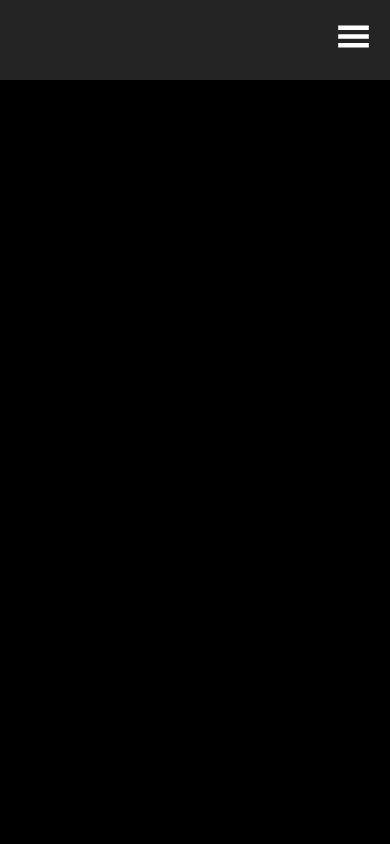
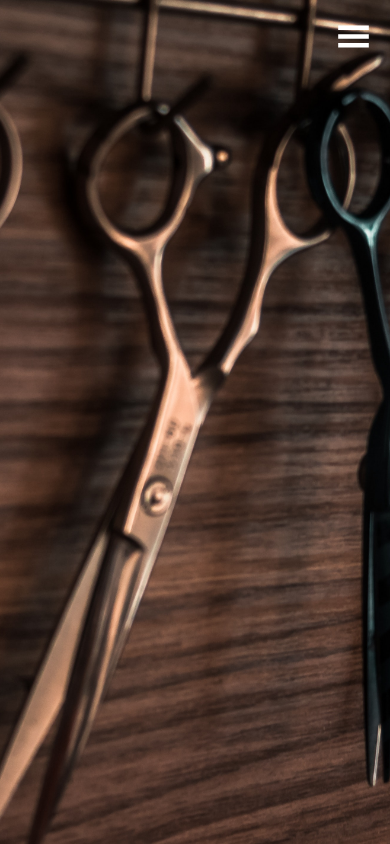
Before and after one commit to JonneBR/hello-barber, a React (Create React App) app: page / in a window 390 px wide. Built offline with nearby package versions, Linux system fonts and the light colour scheme.

Commit message:
background image

```diff
--- a/src/components/Navbar.css
+++ b/src/components/Navbar.css
@@ -1,9 +1,12 @@
 @import url('https://fonts.googleapis.com/css2?family=Advent+Pro&display=swap');
 body {
-  background: black;
+  height: 100vh;
+  background: url(../images/HeroBackground.jpg) center no-repeat;
+  background-size: cover;
+  /* background-color: black; */
 }
 .navbar {
-  background-color: #242424;
+  /* background-color: #242424; */
   height: 80px;
   display: flex;
   font-size: 1.2rem;
@@ -11,6 +14,8 @@ body {
   top: 0;
   z-index: 999;
 }
+/* background: url(../images/HeroBackground.jpg) no-repeat center center;
+  background-position: -960px; */
 .navbar-container {
   width: 100%;
   display: flex;
@@ -100,15 +105,16 @@ body {
 
 @media screen and (max-width: 960px) {
   .menu-container {
+    /* border: 1px solid red; */
     font-family: Advent Pro;
     display: flex;
     flex-direction: column;
     justify-content: center;
     align-items: center;
     width: 100%;
-    height: 90vh;
+    height: 100vh;
     position: absolute;
-    top: 80px;
+    top: 0px;
     padding-bottom: 15rem;
     left: -100%;
     margin: 0;
@@ -129,6 +135,7 @@ body {
     right: 0;
     margin: 1.2rem;
     font-size: 35px;
+    z-index: 2;
   }
   .nav-menu {
     display: flex;
```
Also changed, not shown: src/images/HeroBackground.jpg (renamed from public/images/HeroBackground.jpg).
